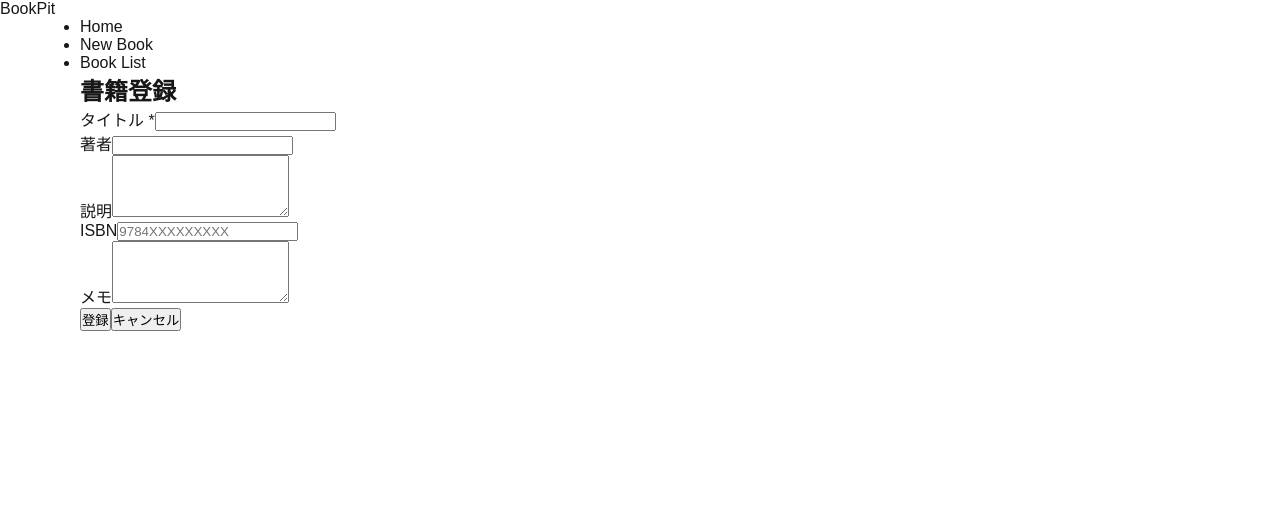
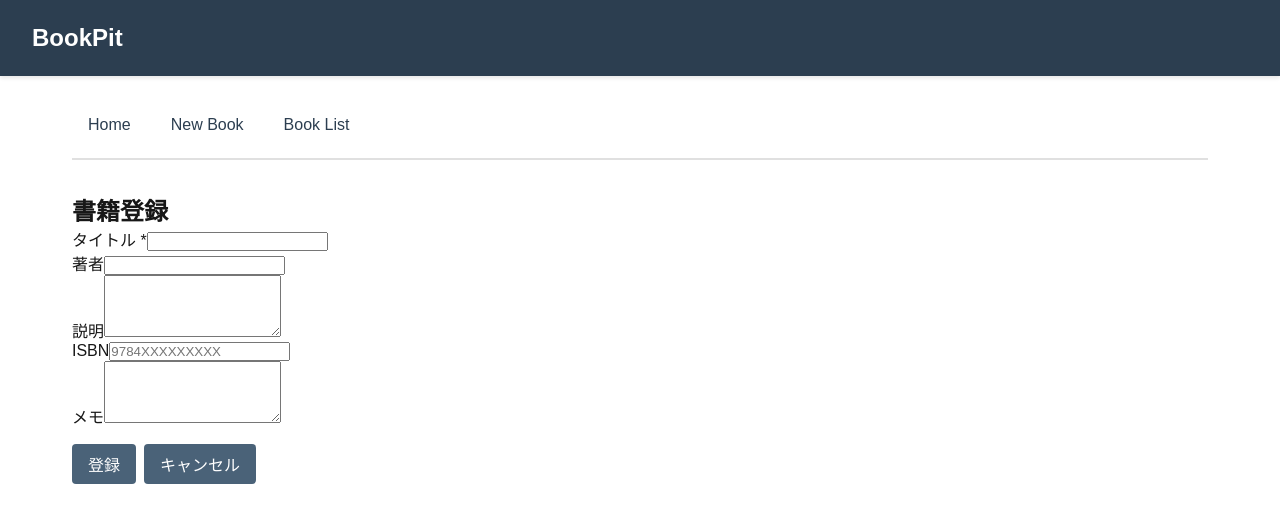
Before and after one commit to iknowsummer/bookselector, a Next.js app in the folder frontend/: page /books/new in a window 1280 px wide. Shown: the top 522 px of the page. Built offline with nearby package versions, Linux system fonts and the light colour scheme.

Commit message:
[Next] 最低限のCSS設定

```diff
--- a/frontend/app/globals.css
+++ b/frontend/app/globals.css
@@ -1,6 +1,7 @@
 :root {
   --background: #ffffff;
   --foreground: #171717;
+  --primary-color: #2c3e50;
 }
 
 @media (prefers-color-scheme: dark) {
@@ -28,17 +29,97 @@ body {
   font-family: Arial, Helvetica, sans-serif;
   -webkit-font-smoothing: antialiased;
   -moz-osx-font-smoothing: grayscale;
+  min-height: 100vh;
+  display: flex;
+  flex-direction: column;
+}
+
+header {
+  background: var(--primary-color);
+  color: #ffffff;
+  padding: 1.5rem 2rem;
+  font-size: 1.5rem;
+  font-weight: bold;
+  box-shadow: 0 2px 4px rgba(0, 0, 0, 0.1);
 }
 
 main {
   max-width: 1200px;
-  padding: 0 40px;
+  padding: 2rem 2rem;
   margin: 0 auto;
+  width: 100%;
+  flex: 1;
+}
+
+#global-nav {
+  margin-bottom: 2rem;
+  border-bottom: 2px solid #e0e0e0;
+  padding-bottom: 1rem;
+}
+
+#global-nav ul {
+  list-style: none;
+  display: flex;
+  gap: 0.5rem;
+  flex-wrap: wrap;
+}
+
+#global-nav li a {
+  color: var(--primary-color);
+  font-weight: 500;
+  padding: 0.5rem 1rem;
+  border-radius: 4px;
+  transition: background-color 0.2s, color 0.2s;
+  display: inline-block;
+}
+
+#global-nav li a:hover {
+  background-color: var(--primary-color);
+  color: #ffffff;
+}
+
+@media (prefers-color-scheme: dark) {
+  header {
+    background: #1a252f;
+  }
+
+  #global-nav {
+    border-bottom-color: #444;
+  }
+
+  #global-nav li a {
+    color: #ededed;
+  }
+
+  #global-nav li a:hover {
+    background-color: #2980b9;
+  }
 }
 
 a {
   color: inherit;
   text-decoration: none;
+}
+
+button {
+  background-color: #4a6278;
+  color: #ffffff;
+  border: none;
+  padding: 0.5rem 1rem;
+  border-radius: 4px;
+  font-size: 1rem;
+  cursor: pointer;
+  transition: opacity 0.2s;
+  margin-top: 1rem;
+}
+
+button:hover {
+  opacity: 0.8;
+}
+
+.form-actions {
+  display: flex;
+  gap: 0.5rem;
 }
 
 @media (prefers-color-scheme: dark) {
@@ -49,30 +130,83 @@ a {
 
 .book-list {
   display: grid;
-  grid-template-columns: repeat(auto-fill, minmax(128px, 1fr));
-  gap: 20px;
+  grid-template-columns: repeat(auto-fill, minmax(150px, 1fr));
+  gap: 24px;
   list-style: none;
+  margin-top: 1.5rem;
+}
+
+.book-list li {
+  transition: opacity 0.2s;
+}
+
+.book-list li:hover {
+  opacity: 0.5;
 }
 
 .book-list .book-title {
   font-weight: bold;
+  margin-top: 0.5rem;
+  font-size: 0.9rem;
+  line-height: 1.4;
+}
+
+.book-list .book-image {
+  overflow: hidden;
+  border: 1px solid #ddd;
 }
 
 .book-list .book-image img {
   object-fit: contain;
-  width: 128px;
-  height: 128px;
-  max-width: 100%;
-  max-height: 100%;
+  width: 100%;
+  height: 180px;
+  display: block;
 }
 
-.book-list .noimage {
-  border: 1px solid #ccc;
+.noimage {
+  background: #f3f3f3;
   color: #888;
   letter-spacing: 0.03em;
   display: flex;
   align-items: center;
   justify-content: center;
-  width: 128px;
-  height: 128px;
+  font-size: 0.85rem;
+  width: 100%;
+  height: 100%;
+  aspect-ratio: 1/1;
 }
+
+.book-list .noimage {
+  height: 180px;
+}
+
+.book-detail-image {
+  height: 300px;
+  width: 300px;
+  margin-bottom: 1rem;
+  border: 1px solid #ddd;
+}
+
+.book-detail-image img {
+  object-fit: contain;
+  width: 100%;
+  height: 100%;
+}
+
+@media (max-width: 450px) {
+  .book-list {
+    grid-template-columns: 1fr 1fr;
+  }
+}
+
+@media (prefers-color-scheme: dark) {
+  .book-list .book-image {
+    background: #2a2a2a;
+  }
+
+  .book-list .noimage {
+    border-color: #555;
+    background: #1a1a1a;
+    color: #aaa;
+  }
+}
--- a/frontend/app/layout.tsx
+++ b/frontend/app/layout.tsx
@@ -11,7 +11,7 @@ export default function RootLayout({
       <body>
         <header>BookPit</header>
         <main>
-          <section id="nav">
+          <nav id="global-nav">
             <ul>
               <li>
                 <Link href="/">Home</Link>
@@ -23,7 +23,7 @@ export default function RootLayout({
                 <Link href="/books">Book List</Link>
               </li>
             </ul>
-          </section>
+          </nav>
 
           {children}
         </main>
```
